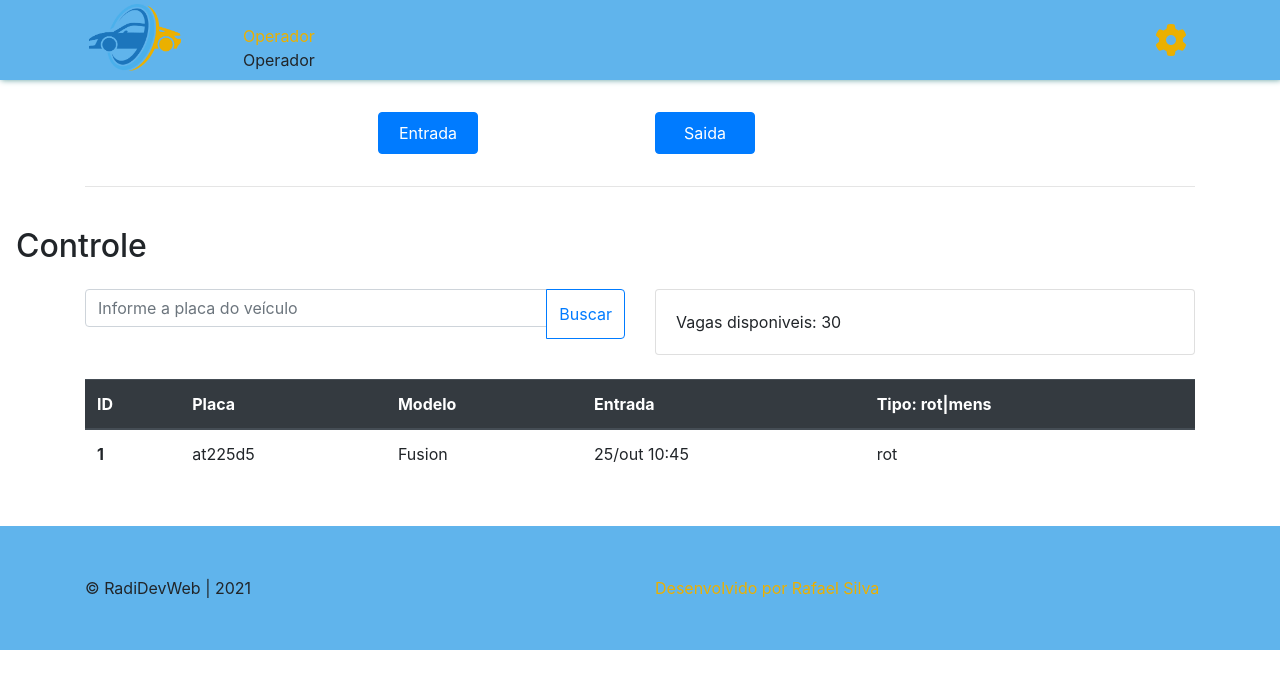
After one commit to rafael-ds/App-Estacionamento, a Django app: page /home/ in a window 1280 px wide. The commit adds this page. Shown: the top 689 px of the page. Run offline with Django 3.2, Linux system fonts and the light colour scheme; some libraries are stand-ins or nearby versions.

Commit message:
Desenvolvendo a pagina a de controle

```diff
--- a/core/static/css/entrada.css
+++ b/core/static/css/home.css
@@ -13,8 +13,6 @@ html, body{
 
 
 
-
-
 /*Dispositivos large (desktops com 992px ou mais)*/
 @media (max-width: 767.98px) {
 
--- /dev/null
+++ b/core/templates/home.html
@@ -0,0 +1,92 @@
+{% extends 'base.html' %}
+{% load static %}
+
+{% block conteudo %}
+<link rel="stylesheet" href="{% static 'css/home.css' %}">
+<p></p>
+
+<!--BTNS Entra/Saida-->
+<section>
+
+    <div class="conteudo">
+
+        <div class="container">
+            <!--BTNS-->
+            <div class="row d-flex justify-content-center bnts p-3">
+                <div class="col-md-3">
+                    <button type="submit" nome='placaEntrada' class="btn btn-primary p-2">Entrada</button>
+                </div>
+                <div class="col-md-3 ">
+                    <button type="submit" name="placaSaida" class="btn btn-primary p-2">Saida</button>
+                </div>
+            </div>
+            <hr>
+        </div>
+
+    </div>
+
+</section>
+<!--Fim BTNS Entra/Saida-->
+
+<!--Seção de controle-->
+<section>
+    <h2 class="mt-4 p-3">Controle</h2>
+
+    <div class="container">
+        <div class="row">
+            <div class="input-group mb-3 col-md-6">
+                <input type="text" class="form-control" name="buscarPlaca" placeholder="Informe a placa do veículo" aria-label="Recipient's username" aria-describedby="button-addon2">
+
+                <div class="input-group-append">
+                  <button class="btn btn-outline-primary" type="submit" id="button-addon2">Buscar</button>
+                </div>
+
+              </div>
+            <div class="col-md-6">
+                <div class="card">
+                    <div class="card-body">
+                      <div>
+                          <span>Vagas disponiveis: 30</span>
+                      </div>
+                    </div>
+                  </div>
+
+                  <div class="lista">
+
+                  </div>
+            </div>
+        </div>
+
+        <!--Tabela-->
+        <div class="tabela mt-4">
+            <table class="table">
+                <thead class="thead-dark">
+                  <tr>
+                    <th scope="col">ID</th>
+                    <th scope="col">Placa</th>
+                    <th scope="col">Modelo</th>
+                    <th scope="col">Entrada</th>
+                    <th scope="col">Tipo: rot|mens</th>
+                  </tr>
+                </thead>
+
+                <tbody>
+                  <tr>
+                    <th scope="row">1</th>
+                    <td>at225d5</td>
+                    <td>Fusion</td>
+                    <td>25/out 10:45</td>
+                    <td>rot</td>
+                  </tr>
+                </tbody>
+              </table>
+
+        </div>
+        <!--Fim Tabela-->
+
+    </div>
+
+</section>
+<!--Fim Seção de controle-->
+
+{% endblock %}
--- a/core/urls.py
+++ b/core/urls.py
@@ -4,5 +4,5 @@ from . import views
 
 urlpatterns = [
     path('', views.index, name='index'),
-    path('entrada/', views.entrada, name='entrada'),
+    path('home/', views.home, name='home'),
 ]
--- a/core/views.py
+++ b/core/views.py
@@ -5,5 +5,5 @@ def index(request):
     return render(request, 'index.html')
 
 
-def entrada(request):
-    return render(request, 'entrada.html')
+def home(request):
+    return render(request, 'home.html')
```
Also changed, not shown: core/templates/entrada.html (deleted, +0 -31 lines).
